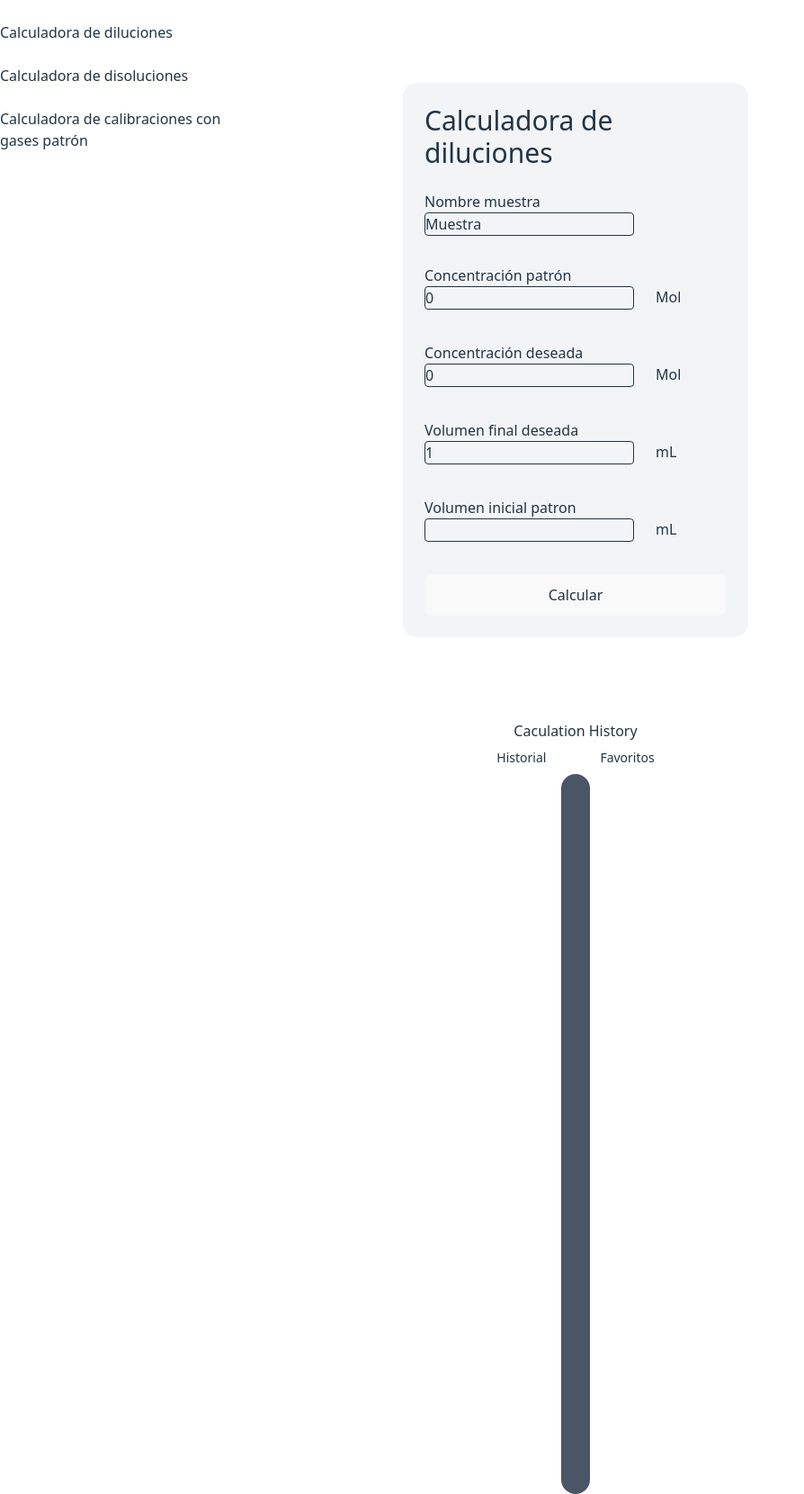
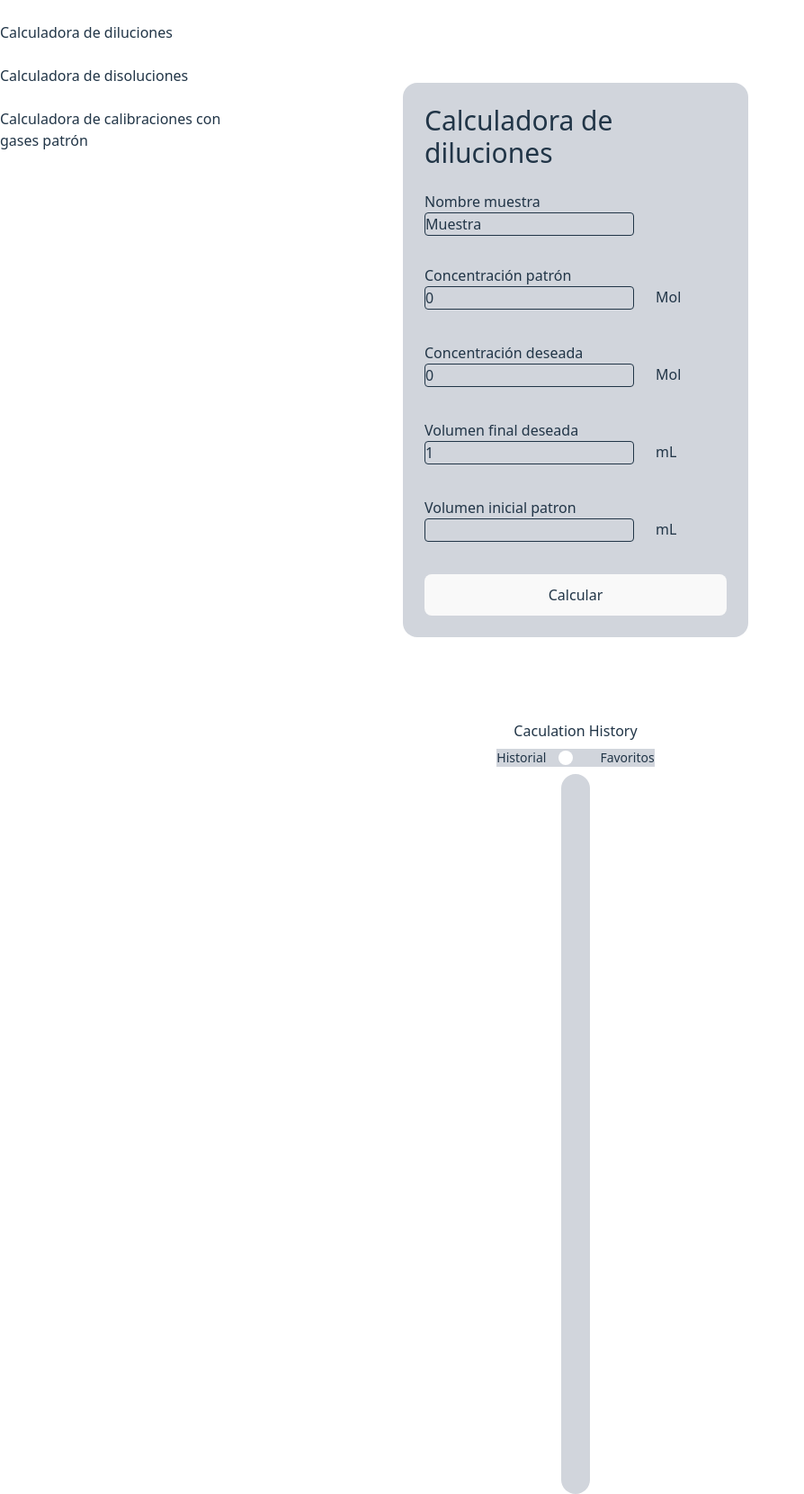
Before and after one commit to DaniielEF/dissolution-calculator, a React (Vite) app: page / in a window 1280 px wide. Shown: the whole page at 90% size, without its empty margins (0-894 px from the left). Built offline with nearby package versions, Linux system fonts and the light colour scheme.

Commit message:
delete elements desde favorites

```diff
--- a/src/components/DissolutionCalculator.tsx
+++ b/src/components/DissolutionCalculator.tsx
@@ -126,6 +126,9 @@ const DissolutionCalculator = () => {
     const updateHistory = history.filter(i => i.id !== element.id);
     setHistory(updateHistory);
     localStorage.setItem('calculationHistory', JSON.stringify(updateHistory));
+    const updateFavorites = updateHistory.filter(i => i.isFavorite === true);
+    setFavorites(updateFavorites)
+    localStorage.setItem('favoriteCalc', JSON.stringify(updateFavorites))
   }
 
   console.log(itemToShow)
@@ -135,7 +138,7 @@ const DissolutionCalculator = () => {
     <div>
     <div className="  flex items-center justify-center flex-col min-h-screen ">
 
-      <form autoComplete="off" className="flex flex-col w-full min-w-min  max-w-sm p-6 rounded-2xl g-6 bg-gray-100">
+      <form autoComplete="off" className="flex flex-col w-full min-w-min  max-w-sm p-6 rounded-2xl g-6 bg-gray-300">
 
         <div className="text-3xl">
           Calculadora de diluciones
@@ -236,13 +239,13 @@ const DissolutionCalculator = () => {
 
       <div className="  gap-2 flex items-center justify-center flex-col">
         <h2>Caculation History</h2>
-        <label className="inline-flex items-center cursor-pointer">
+        <label className="inline-flex items-center cursor-pointer bg-gray-300">
           <span className="select-none text-sm font-medium text-heading">Historial</span>
           <input type="checkbox" value="" className="sr-only peer" checked={showFavorites} onChange={(e) => setShowFavorites(e.target.checked)}></input>
           <div className="relative mx-3 w-9 h-5 bg-neutral-quaternary peer-focus:outline-none peer-focus:ring-4 peer-focus:ring-brand-soft dark:peer-focus:ring-brand-soft rounded-full peer peer-checked:after:translate-x-full rtl:peer-checked:after:-translate-x-full peer-checked:after:border-buffer after:content-[''] after:absolute after:top-[2px] after:start-[2px] after:bg-white after:rounded-full after:h-4 after:w-4 after:transition-all peer-checked:bg-brand"></div>
           <span className="select-none text-sm font-medium text-heading">Favoritos</span>
         </label>
-        <div className=" flex flex-col items-center justify-center min-h-screen bg-gray-600 p-4 rounded-2xl">
+        <div className=" flex flex-col items-center justify-center min-h-screen bg-gray-300 p-4 rounded-2xl">
           {
             itemToShow.map((history, index) => (
               <div key={index} className="border-2 gap-6 inline-flex flex-col p-6 m-4 rounded-2xl">
```
